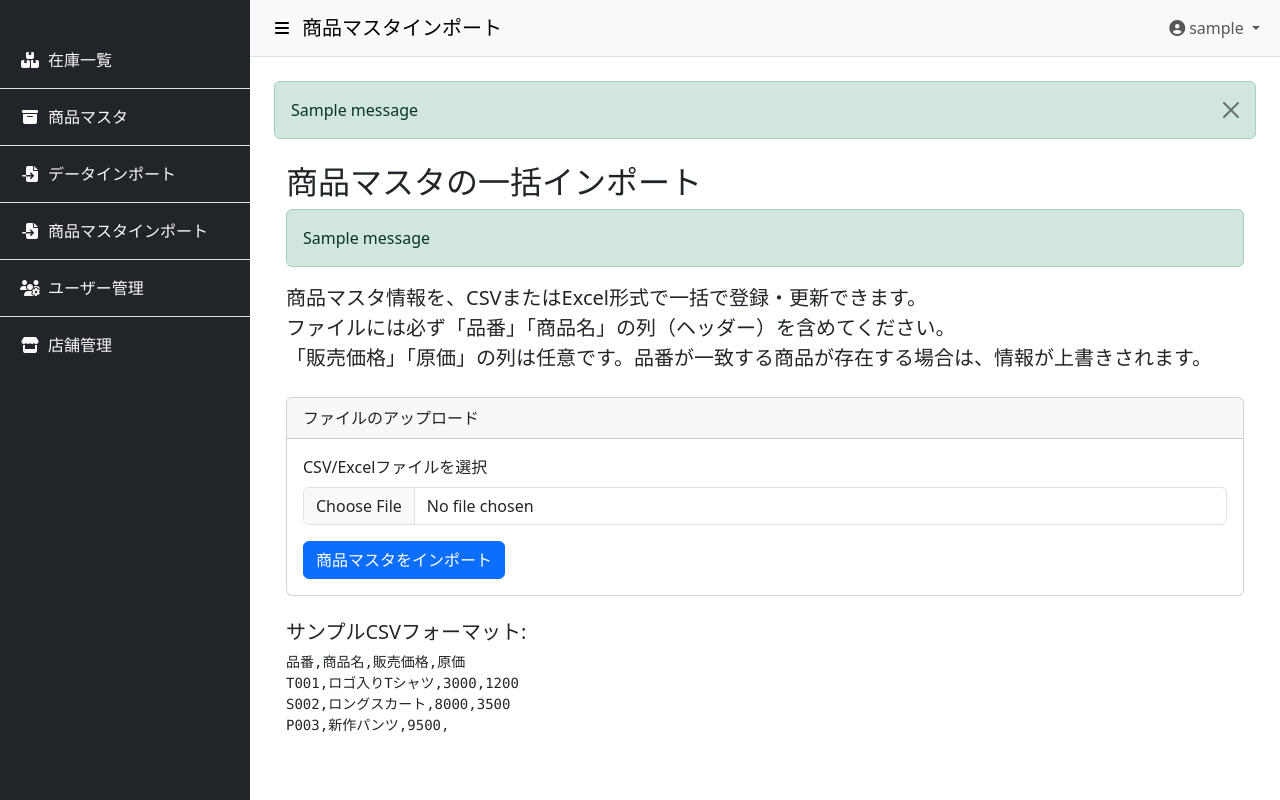
After one commit to HY1109-maker/hosoo, a Flask app: page /admin/import_products_master in a window 1280 px wide. The commit adds this page. Run offline with Flask 3, Linux system fonts and the light colour scheme; a user stored in the database is signed in; tables that the repository leaves empty hold one stand-in row (values such as "Sample post"); one stand-in notice (Sample message) is shown; some libraries are stand-ins or nearby versions.

Commit message:
import was imported

```diff
--- a/app/forms.py
+++ b/app/forms.py
@@ -111,3 +111,23 @@ class StoreForm(FlaskForm):
         store = Store.query.filter_by(name=name.data).first()
         if store:
             raise ValidationError('この店舗名は既に使用されています。')
+
+
+class EditProductForm(FlaskForm):
+    item_number = StringField('品番', validators=[DataRequired()])
+    name = StringField('商品名', validators=[DataRequired()])
+    price = IntegerField('販売価格', validators=[Optional(), NumberRange(min=0)]) # Optionalで未入力も許可
+    cost = IntegerField('原価', validators=[Optional(), NumberRange(min=0)])     # NumberRangeで0以上の整数を強制
+    submit = SubmitField('更新')
+
+    # 品番の重複チェックのための初期化
+    def __init__(self, original_item_number, *args, **kwargs):
+        super(EditProductForm, self).__init__(*args, **kwargs)
+        self.original_item_number = original_item_number # 元の品番を保持
+
+    # 品番が、自分以外の既存商品と重複していないかチェックするバリデータ
+    def validate_item_number(self, item_number):
+        if item_number.data != self.original_item_number: # 品番が変更された場合のみチェック
+            product = Product.query.filter_by(item_number=item_number.data).first()
+            if product:
+                raise ValidationError('この品番は既に使用されています。')
--- a/app/models.py
+++ b/app/models.py
@@ -41,8 +41,10 @@ class Product(db.Model):
     id = db.Column(db.Integer, primary_key=True)
     item_number = db.Column(db.String(120), unique=True, nullable=False)
     name = db.Column(db.String(128), nullable=False)
+    price = db.Column(db.String(128), nullable=True)
+    cost = db.Column(db.String(128), nullable=True)
+
     inventories = db.relationship('Inventory', back_populates='product', lazy='dynamic')
-    # ▼▼▼ 商品からログを参照するためのリレーションシップを追加 ▼▼▼
     product_logs = db.relationship('ProductLog', back_populates='product', lazy='dynamic')
     def __repr__(self):
         return f'<Product {self.name}>'
--- a/app/routes.py
+++ b/app/routes.py
@@ -1,9 +1,9 @@
-from flask import Blueprint, render_template, request, redirect, url_for, flash, jsonify, current_app
+from flask import Blueprint, render_template, request, redirect, url_for, flash, jsonify, current_app, abort
 from werkzeug.utils import secure_filename
 from flask_login import login_user, logout_user, login_required, current_user
-from .models import User, Product, Store, Inventory, InventoryLog
+from .models import User, Product, Store, Inventory, InventoryLog, ProductLog
 from . import db
-from .forms import RegistrationForm, LoginForm, ProductForm, EditInventoryForm, AllocateInventoryForm, InventoryEntryForm, CsvUploadForm, AdminEditProfileForm, StoreForm
+from .forms import RegistrationForm, LoginForm, ProductForm, EditInventoryForm, AllocateInventoryForm, InventoryEntryForm, CsvUploadForm, AdminEditProfileForm, StoreForm, EditProductForm
 import pandas as pd
 import os
 import chardet
@@ -108,47 +108,6 @@ def products():
                            product_data=product_inventory_data,
                            selected_store_id=store_id_filter)
 
-
-
-# @main.route('/add_product', methods=['GET', 'POST'])
-# @login_required
-# def add_product():
-#     form = ProductForm()
-#     form.store.choices = [(s.id, s.name) for s in Store.query.order_by('name').all()]
-
-#     if form.validate_on_submit():
-#         # --- ▼▼▼ ロジックを全面的に書き換え ▼▼▼ ---
-
-#         # 1. 品番で既存の商品を検索
-#         product = Product.query.filter_by(item_number=form.item_number.data).first()
-
-#         # 2. もし商品が存在しなければ、新しく作成
-#         if product is None:
-#             product = Product(item_number=form.item_number.data, name=form.name.data)
-#             db.session.add(product)
-#             flash(f'新しい商品「{product.name}」がマスタに登録されました。')
-
-#         # 3. 選択された店舗と商品の組み合わせで、在庫が既に存在しないかチェック
-#         store_id = form.store.data
-#         existing_inventory = Inventory.query.filter_by(product_id=product.id, store_id=store_id).first()
-
-#         if existing_inventory:
-#             flash(f'エラー：「{product.name}」は既に「{existing_inventory.store.name}」の在庫として登録されています。', 'danger')
-#             return redirect(url_for('main.products'))
-
-#         # 4. 新しい在庫情報を作成
-#         inventory = Inventory(
-#             product=product,
-#             store_id=store_id,
-#             quantity=int(form.stock_quantity.data)
-#         )
-#         db.session.add(inventory)
-#         db.session.commit()
-
-#         flash(f'「{product.name}」が「{inventory.store.name}」の在庫に登録されました。')
-#         return redirect(url_for('main.products'))
-
-#     return render_template('add_product.html', title='商品・在庫追加', form=form)
 
 @main.route('/add_product', methods=['GET', 'POST'])
 @login_required
@@ -483,3 +442,139 @@ def delete_inventory(inventory_id):
     db.session.commit()
     flash(f'{product_name}の在庫情報 {store_name}が削除されました')
     return redirect(url_for('main.products'))
+
+@main.route('/products_master')
+@login_required
+def products_master():
+    """商品マスタ一覧ページ"""
+    # 閲覧は全てのログインユーザーに許可
+    products = Product.query.order_by(Product.name).all() # 商品名を基準にソート
+    return render_template('products_master.html', products=products)
+
+
+@main.route('/edit_product_master/<int:product_id>', methods=['GET', 'POST'])
+@login_required
+def edit_product_master(product_id):
+    """商品マスタ編集ページ（マネージャー以上が編集可能）"""
+    # 権限チェック (管理者または店長のみ編集可能)
+    if current_user.role not in ['admin', 'manager']:
+        flash('商品マスタを編集する権限がありません。', 'danger')
+        abort(403) # 403 Forbiddenを返すか、products_masterにリダイレクト
+
+    product = Product.query.get_or_404(product_id)
+    form = EditProductForm(original_item_number=product.item_number) # 元の品番を渡してフォームを初期化
+
+    if form.validate_on_submit():
+        # 変更前の値をログ記録用に保持
+        before_values = {
+            'item_number': product.item_number,
+            'name': product.name,
+            'price': product.price,
+            'cost': product.cost
+        }
+
+        # データベースを更新
+        product.item_number = form.item_number.data
+        product.name = form.name.data
+        product.price = form.price.data if form.price.data is not None else None # 空欄の場合はNoneを保存
+        product.cost = form.cost.data if form.cost.data is not None else None   # 空欄の場合はNoneを保存
+
+        # 変更があった項目をProductLogに記録
+        if before_values['item_number'] != product.item_number:
+            log = ProductLog(product=product, user=current_user, field_changed='品番',
+                             value_before=str(before_values['item_number']), value_after=str(product.item_number))
+            db.session.add(log)
+        if before_values['name'] != product.name:
+            log = ProductLog(product=product, user=current_user, field_changed='商品名',
+                             value_before=str(before_values['name']), value_after=str(product.name))
+            db.session.add(log)
+        if before_values['price'] != product.price:
+            log = ProductLog(product=product, user=current_user, field_changed='販売価格',
+                             value_before=str(before_values['price']), value_after=str(product.price))
+            db.session.add(log)
+        if before_values['cost'] != product.cost:
+            log = ProductLog(product=product, user=current_user, field_changed='原価',
+                             value_before=str(before_values['cost']), value_after=str(product.cost))
+            db.session.add(log)
+
+        db.session.commit()
+        flash('商品マスタ情報が更新されました。', 'success') # flashメッセージに'success'カテゴリを付けて色分け
+        return redirect(url_for('main.products_master'))
+
+    elif request.method == 'GET':
+        # GETリクエストの場合、フォームに現在の値を設定
+        form.item_number.data = product.item_number
+        form.name.data = product.name
+        form.price.data = product.price
+        form.cost.data = product.cost
+
+    return render_template('edit_product_master.html', form=form, product=product)
+
+@main.route('/admin/import_products_master', methods=['GET', 'POST'])
+@login_required
+@admin_required # 管理者のみがアクセス可能
+def import_products_master():
+    form = CsvUploadForm() # 既存のファイルアップロードフォームを使用
+
+    if form.validate_on_submit():
+        f = form.csv_file.data
+        filename = secure_filename(f.filename)
+        filepath = os.path.join(current_app.instance_path, 'uploads', filename)
+        os.makedirs(os.path.dirname(filepath), exist_ok=True)
+        f.save(filepath)
+
+        try:
+            # ExcelまたはCSVファイルをPandasで読み込み
+            if filename.endswith(('.xlsx', '.xlsm')):
+                df = pd.read_excel(filepath)
+            else:
+                with open(filepath, 'rb') as rawdata:
+                    result = chardet.detect(rawdata.read()) # 文字コード自動検出
+                df = pd.read_csv(filepath, encoding=result['encoding'], on_bad_lines='warn')
+
+            updated_count = 0
+            created_count = 0
+
+            # 必須列のチェック
+            required_columns = ['品番', '商品名']
+            if not all(col in df.columns for col in required_columns):
+                flash(f'CSV/Excelファイルには「{", ".join(required_columns)}」の列が必要です。', 'danger')
+                return redirect(url_for('main.import_products_master'))
+
+            # 各行の商品データを処理
+            for index, row in df.iterrows():
+                item_number = str(row['品番']).strip() # 品番は文字列として扱い、前後空白を除去
+
+                # 品番で既存商品を検索
+                product = Product.query.filter_by(item_number=item_number).first()
+
+                if product:
+                    # 商品が存在すれば更新
+                    product.name = str(row['商品名']).strip()
+                    product.price = int(row['販売価格']) if '販売価格' in row and pd.notna(row['販売価格']) else None
+                    product.cost = int(row['原価']) if '原価' in row and pd.notna(row['原価']) else None
+                    updated_count += 1
+                else:
+                    # 商品が存在しなければ新規作成
+                    product = Product(
+                        item_number=item_number,
+                        name=str(row['商品名']).strip(),
+                        price=int(row['販売価格']) if '販売価格' in row and pd.notna(row['販売価格']) else None,
+                        cost=int(row['原価']) if '原価' in row and pd.notna(row['原価']) else None
+                    )
+                    db.session.add(product)
+                    created_count += 1
+
+            db.session.commit()
+            flash(f'商品マスタのインポートが完了しました。{created_count}件を新規登録し、{updated_count}件を更新しました。', 'success')
+            return redirect(url_for('main.products_master'))
+
+        except Exception as e:
+            db.session.rollback() # エラー時はロールバック
+            flash(f'インポート中にエラーが発生しました: {e}', 'danger')
+        finally:
+            # アップロードされたファイルを削除
+            if os.path.exists(filepath):
+                os.remove(filepath)
+
+    return render_template('import_products_master.html', title='商品マスタインポート', form=form)
--- a/app/templates/base.html
+++ b/app/templates/base.html
@@ -23,11 +23,17 @@
                 <a href="{{ url_for('main.products') }}" class="list-group-item list-group-item-action bg-dark text-light">
                     <i class="fas fa-boxes-stacked fa-fw me-2"></i><span>在庫一覧</span>
                 </a>
+                <a href="{{ url_for('main.products_master') }}" class="list-group-item list-group-item-action bg-dark text-light">
+                    <i class="fas fa-box-archive fa-fw me-2"></i><span>商品マスタ</span>
+                </a>
 
                 {# 管理者(admin)だけに表示するメニュー #}
                 {% if current_user.is_authenticated and current_user.role == 'admin' %}
                     <a href="{{ url_for('main.import_data') }}" class="list-group-item list-group-item-action bg-dark text-light">
                         <i class="fas fa-file-import fa-fw me-2"></i><span>データインポート</span>
+                    </a>
+                    <a href="{{ url_for('main.import_products_master') }}" class="list-group-item list-group-item-action bg-dark text-light">
+                        <i class="fas fa-file-import fa-fw me-2"></i><span>商品マスタインポート</span>
                     </a>
                     <a href="{{ url_for('main.manage_users') }}" class="list-group-item list-group-item-action bg-dark text-light">
                         <i class="fas fa-users-cog fa-fw me-2"></i><span>ユーザー管理</span>
--- /dev/null
+++ b/app/templates/import_products_master.html
@@ -0,0 +1,46 @@
+{% extends "base.html" %}
+
+{% block content %}
+<div class="container mt-4">
+    <h2>商品マスタの一括インポート</h2>
+
+    {% with messages = get_flashed_messages(with_categories=true) %}
+        {% if messages %}
+            {% for category, message in messages %}
+                <div class="alert alert-{{ category }}" role="alert">{{ message }}</div>
+            {% endfor %}
+        {% endif %}
+    {% endwith %}
+
+    <p class="lead">
+        商品マスタ情報を、CSVまたはExcel形式で一括で登録・更新できます。<br>
+        ファイルには必ず「<strong>品番</strong>」「<strong>商品名</strong>」の列（ヘッダー）を含めてください。<br>
+        「<strong>販売価格</strong>」「<strong>原価</strong>」の列は任意です。品番が一致する商品が存在する場合は、情報が上書きされます。
+    </p>
+
+    <div class="card my-4">
+        <div class="card-header">ファイルのアップロード</div>
+        <div class="card-body">
+            <form method="POST" enctype="multipart/form-data">
+                {{ form.hidden_tag() }}
+                <div class="mb-3">
+                    {{ form.csv_file.label(class="form-label", text="CSV/Excelファイルを選択") }}
+                    {# StringFieldはそのままではファイル選択できないので、ここではinput type="file"を直接書く #}
+                    <input type="file" name="csv_file" class="form-control" id="csv_file" required>
+                    {% for error in form.csv_file.errors %}
+                        <span class="text-danger">[{{ error }}]</span>
+                    {% endfor %}
+                </div>
+                {{ form.submit(class="btn btn-primary", value="商品マスタをインポート") }}
+            </form>
+        </div>
+    </div>
+
+    <h5>サンプルCSVフォーマット:</h5>
+    <pre><code>品番,商品名,販売価格,原価
+T001,ロゴ入りTシャツ,3000,1200
+S002,ロングスカート,8000,3500
+P003,新作パンツ,9500,</code></pre>
+
+</div>
+{% endblock %}
```
Also changed, not shown: app/templates/edit_product_master.html (added, +53 -0 lines), app/templates/products_master.html (added, +59 -0 lines), migrations/versions/05a2154df898_add_price_and_cost_to_product_model.py (added, +34 -0 lines).
